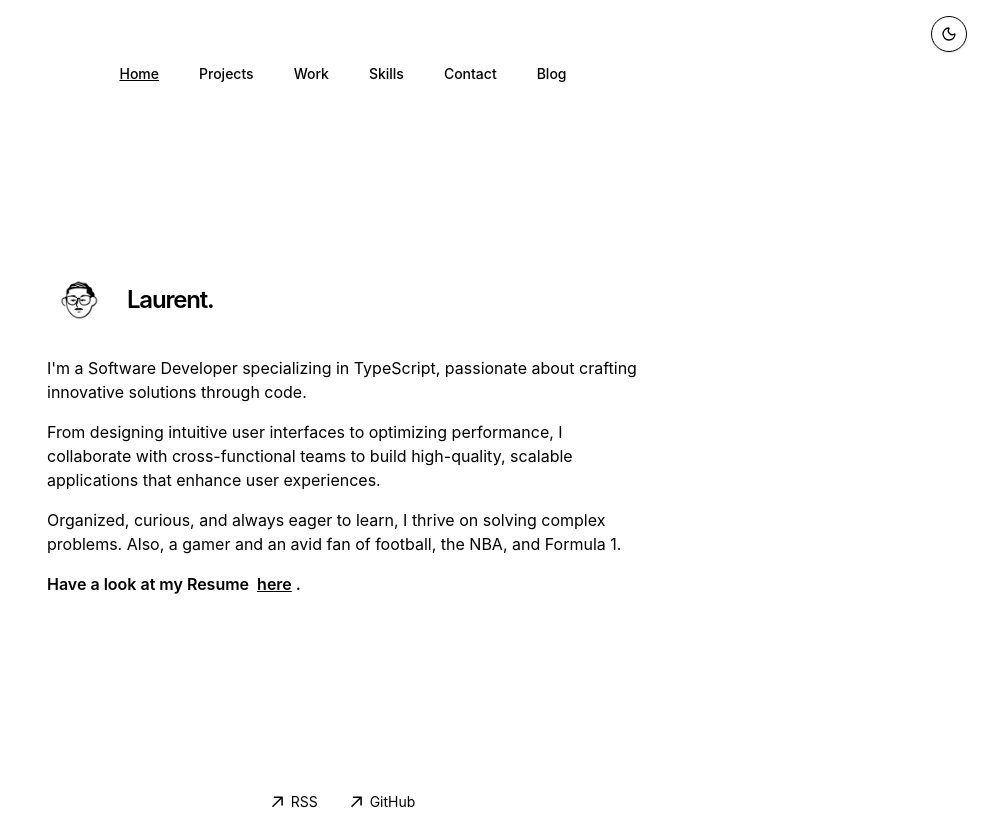
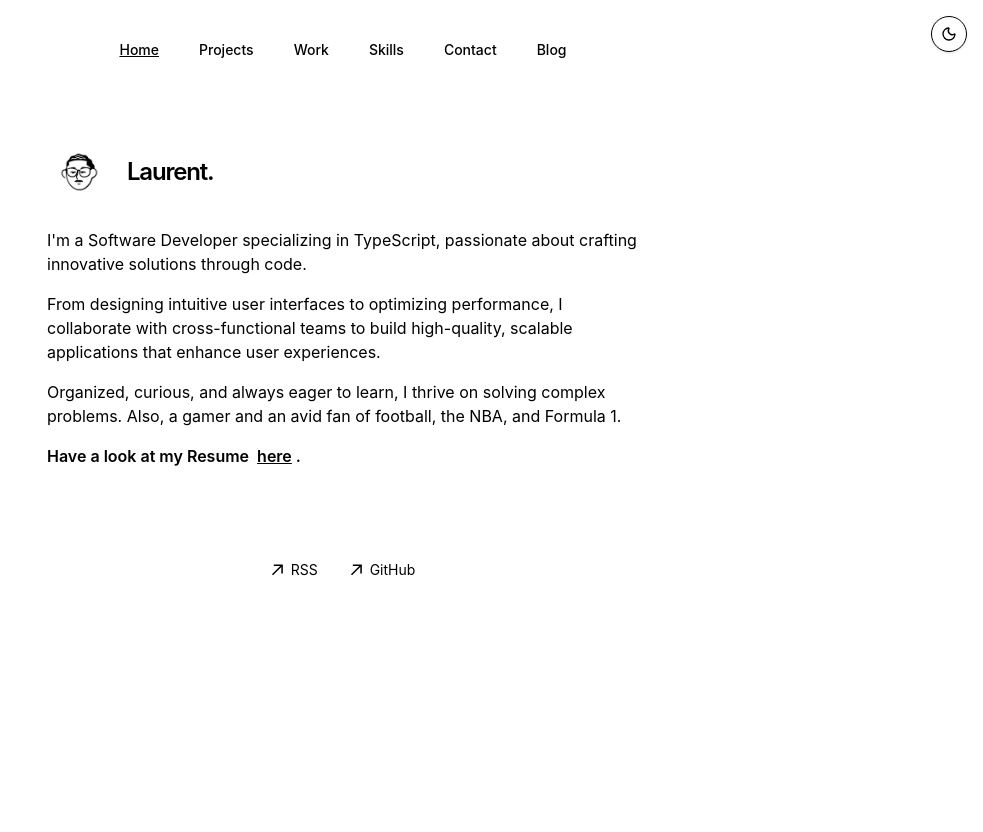
Before and after one commit to laurentcodes/laurent-portfolio-minimal, a Next.js app: page / in a window 1280 px wide. Shown: the whole page, without its empty margins (297-1280 px from the left). After the commit the page ends 800 px from the top, so only its background shows below. Built offline with nearby package versions, Linux system fonts and the light colour scheme.

Commit message:
fix: restore original content layout

```diff
--- a/app/layout.tsx
+++ b/app/layout.tsx
@@ -40,17 +40,15 @@ export default function RootLayout({
 				GeistMono.variable
 			)}
 		>
-			<body className='antialiased w-full min-h-svh max-w-2xl mx-auto px-4 mt-8 flex flex-col'>
+			<body className='antialiased w-full max-w-2xl mx-auto px-4 mt-8'>
 				<Script id='theme-init' strategy='beforeInteractive'>
 					{themeScript}
 				</Script>
 
 				<ThemeToggle className='fixed right-4 top-4 z-50 hidden md:flex' />
-				<main className='flex-1 min-w-0 mt-6 flex flex-col'>
+				<main className='flex-auto min-w-0 mt-6 flex flex-col'>
 					<Navbar />
-					<div className='flex-1 flex flex-col justify-center'>
-						{children}
-					</div>
+					{children}
 					<Footer />
 				</main>
 			</body>
```
